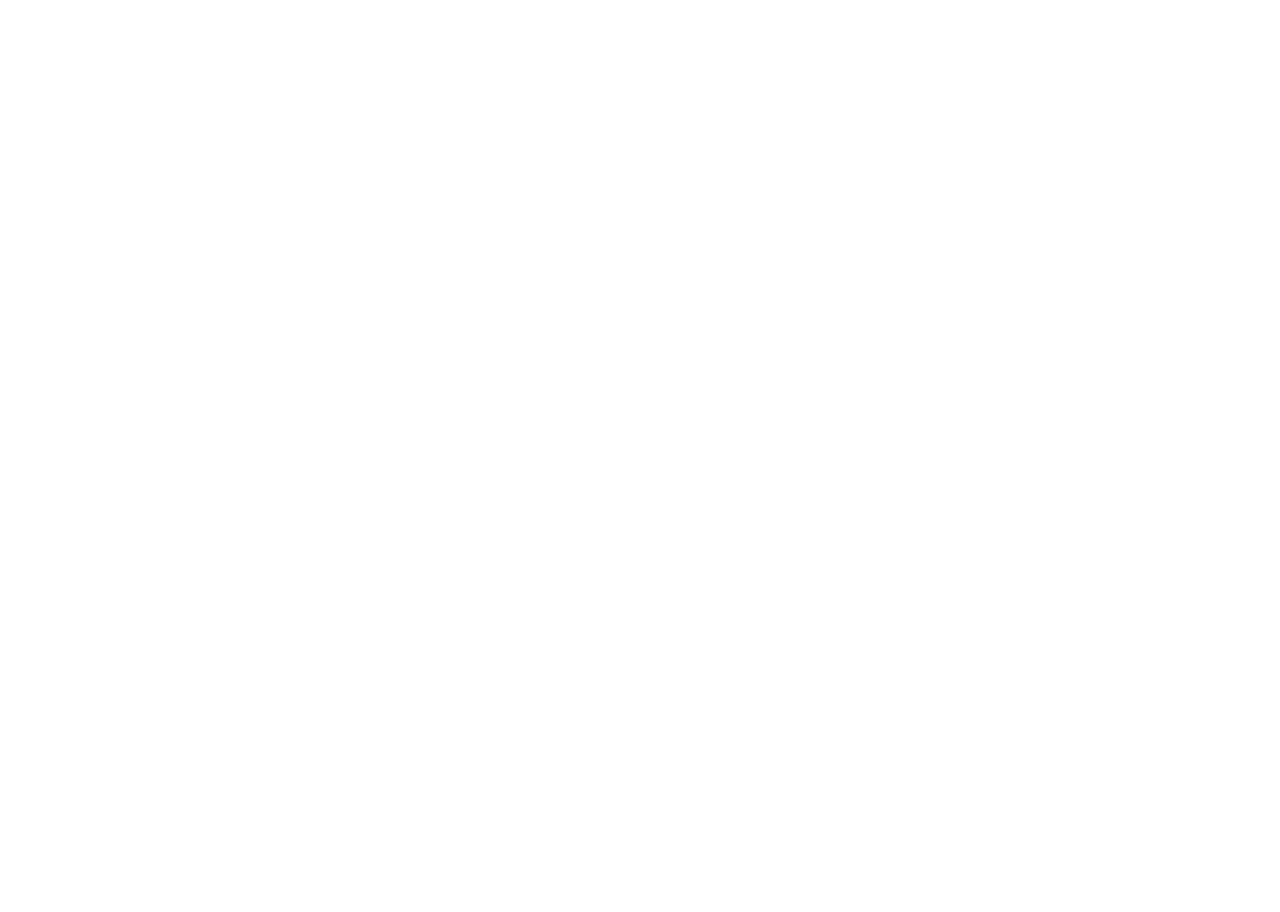
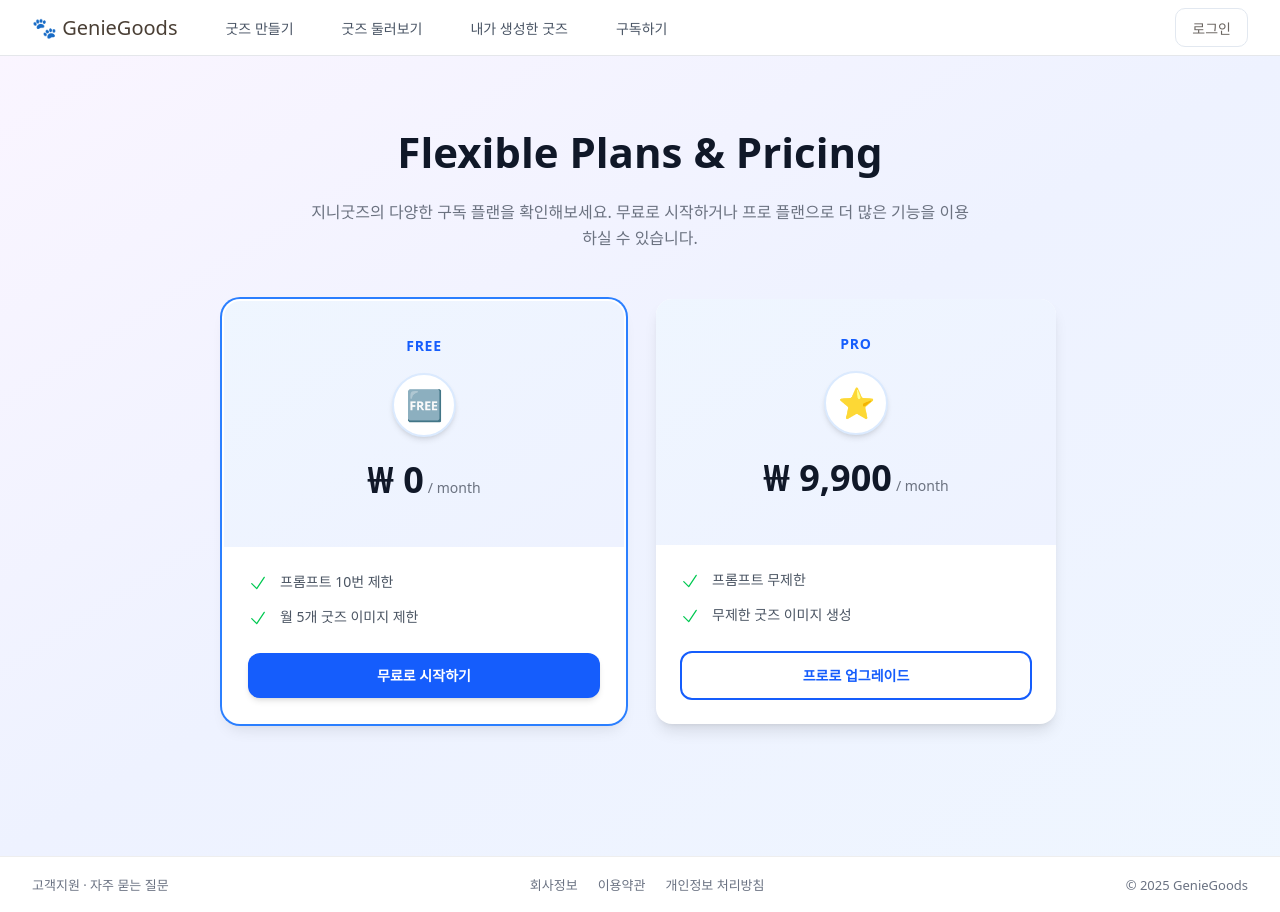
Before and after one commit to 2025-SMHRD-IS-GAI-1/geniegoods-front1, a React app: page /subscribe in a window 1280 px wide. Before the commit this address had no page. Before the commit the page ends 800 px from the top, so only its background shows below. Built offline with nearby package versions, Linux system fonts and the light colour scheme; no server answers; the HTML template or start-up script is replaced by a standard one.

Commit message:
hover 적용 및 구독하기 페이지 생성

```diff
--- a/src/Router.jsx
+++ b/src/Router.jsx
@@ -12,6 +12,7 @@
 import OrderDetailPage from "./pages/OrderDetailPage";
 import QuestionPage from "./pages/QuestionPage";
 import OAuthCallbackPage from "./pages/OAuthCallbackPage";
+import SubscribePage from "./pages/SubscribePage";
 
 export default function AppRouter() {
   return (
@@ -29,6 +30,7 @@
           <Route path="/orders" element={<OrderAllListPage />} />
           <Route path="/orders/:orderId" element={<OrderDetailPage />} />
           <Route path="/question" element={<QuestionPage />} />
+          <Route path="/subscribe" element={<SubscribePage />} />
         </Route>
       </Routes>
     </BrowserRouter>
--- a/src/components/common/Footer.jsx
+++ b/src/components/common/Footer.jsx
@@ -1,10 +1,16 @@
+import { useNavigate } from "react-router-dom";
+
 export default function Footer() {
+  const navigate = useNavigate();
   return (
     <footer className="w-full border-t border-[#eee] h-14 bg-white">
       <div className="max-w-[1440px] mx-auto px-8">
         <div className="flex items-center justify-between pt-[18px] pb-[14px]">
           {/* 왼쪽: 고객지원 */}
-          <div className="text-[#6a7282] text-[13px] hover:text-[#b89a7c] transition cursor-pointer">
+          <div
+            className="text-[#6a7282] text-[13px] hover:text-[#b89a7c] transition cursor-pointer"
+            onClick={() => navigate("/question")}
+          >
             고객지원 · 자주 묻는 질문
           </div>
 
--- a/src/components/common/Header.jsx
+++ b/src/components/common/Header.jsx
@@ -1,8 +1,9 @@
-import { useEffect, useRef } from "react";
+import { useState, useEffect, useRef } from "react";
 import { useNavigate } from "react-router-dom";
 import { useAuthStore } from "../../stores/authStore";
 import { logout, getCurrentUser } from "../../services/authService";
 import defaultProfileIcon from "../../assets/img/defaultProfileIcon.png";
+import XMarkIcon from "@heroicons/react/24/outline/XMarkIcon";
 
 export default function Header() {
   const navigate = useNavigate();
@@ -15,6 +16,8 @@
     setLoggingOut,
   } = useAuthStore();
   const hasProcessed = useRef(false);
+
+  const [isProfileMenuOpen, setIsProfileMenuOpen] = useState(false);
 
   // 사용자 정보 로드 (쿠키 기반 인증)
   useEffect(() => {
@@ -80,6 +83,15 @@
     }, 100);
   };
 
+  const handleProfileClick = () => {
+    setIsProfileMenuOpen(!isProfileMenuOpen);
+  };
+
+  const handleMyPage = () => {
+    navigate("/mypage");
+    setIsProfileMenuOpen(false);
+  };
+
   return (
     <header className="bg-white border-b border-[#e5e7eb] h-14 w-full relative z-50">
       <div className="h-full flex items-center justify-between px-4 md:px-8 max-w-[1440px] mx-auto">
@@ -97,7 +109,7 @@
           <div className="flex flex-row items-center gap-4">
             <button
               onClick={() => navigate("/create")}
-              className="h-[37px] px-4 rounded-[10px] hover:bg-gray-50 transition-colors"
+              className="h-[37px] px-4 rounded-[10px] hover:bg-gray-200 cursor-pointer transition-colors"
             >
               <span className="text-[14px] text-[#4a5565] whitespace-nowrap">
                 굿즈 만들기
@@ -106,7 +118,7 @@
 
             <button
               onClick={() => navigate("/browse")}
-              className="h-[37px] px-4 rounded-[10px] hover:bg-gray-50 transition-colors"
+              className="h-[37px] px-4 rounded-[10px] hover:bg-gray-200 cursor-pointer transition-colors"
             >
               <span className="text-[14px] text-[#4a5565] whitespace-nowrap">
                 굿즈 둘러보기
@@ -115,10 +127,19 @@
 
             <button
               onClick={() => navigate("/mygoods")}
-              className="h-[37px] px-4 rounded-[10px] hover:bg-gray-50 transition-colors"
+              className="h-[37px] px-4 rounded-[10px] hover:bg-gray-200 cursor-pointer transition-colors"
             >
               <span className="text-[14px] text-[#4a5565] whitespace-nowrap">
                 내가 생성한 굿즈
+              </span>
+            </button>
+
+            <button
+              onClick={() => navigate("/subscribe")}
+              className="h-[37px] px-4 rounded-[10px] hover:bg-gray-200 cursor-pointer transition-colors"
+            >
+              <span className="text-[14px] text-[#4a5565] whitespace-nowrap">
+                구독하기
               </span>
             </button>
           </div>
@@ -129,28 +150,66 @@
           <div className="hidden md:flex items-center gap-4">
             <div className="flex items-center gap-3">
               {/* 프로필 이미지 또는 이니셜 */}
-              {user?.profileUrl ? (
+              <div className="relative">
                 <img
-                  src={user.profileUrl}
-                  alt={user.nickname}
-                  className="rounded-full w-9 h-9 object-cover shadow-md"
-                  onClick={() => navigate("/mypage")}
+                  src={user.profileUrl ? user.profileUrl : defaultProfileIcon}
+                  alt={user.nickname || "default"}
+                  className="rounded-full w-9 h-9 object-cover shadow-md cursor-pointer"
+                  onClick={handleProfileClick}
                 />
-              ) : (
-                <img
-                  src={defaultProfileIcon}
-                  alt="default"
-                  className="w-9 h-9"
-                  onClick={() => navigate("/mypage")}
-                />
-              )}
+                {/* 프로필 메뉴 창 */}
+                {isProfileMenuOpen && (
+                  <div className="absolute top-12 left-1/2 -translate-x-1/2 w-56 bg-white border border-gray-200 rounded-xl shadow-lg z-50 overflow-hidden animate-in fade-in slide-in-from-top-2 duration-200">
+                    {/* 닫기 버튼 */}
+                    <button
+                      className="absolute top-3 right-3 w-6 h-6 flex items-center justify-center text-gray-400 hover:text-gray-600 hover:bg-gray-100 rounded-full transition-all duration-200 z-10 cursor-pointer"
+                      onClick={() => setIsProfileMenuOpen(false)}
+                    >
+                      <XMarkIcon className="w-4 h-4" />
+                    </button>
+
+                    {/* 프로필 헤더 섹션 */}
+                    <div className="bg-gradient-to-br from-blue-50 to-indigo-50 pt-6 pb-4 px-4">
+                      <div className="flex flex-col items-center gap-3">
+                        <div className="relative">
+                          <img
+                            src={
+                              user.profileUrl
+                                ? user.profileUrl
+                                : defaultProfileIcon
+                            }
+                            alt={user.nickname || "default"}
+                            className="rounded-full w-16 h-16 object-cover shadow-lg ring-2 ring-white"
+                          />
+                        </div>
+                        <div className="text-center">
+                          <p className="text-[16px] font-semibold text-gray-800">
+                            {user?.nickname}님 안녕하세요!
+                          </p>
+                        </div>
+                      </div>
+                    </div>
+
+                    {/* 메뉴 아이템 섹션 */}
+                    <div className="py-2 px-2">
+                      <button
+                        className="w-full flex items-center justify-center gap-3 px-4 py-3 rounded-lg text-[14px] text-gray-700 hover:bg-blue-50 hover:text-blue-600 transition-all duration-200 group cursor-pointer"
+                        onClick={handleMyPage}
+                      >
+                        <span className="font-medium">내 정보</span>
+                      </button>
+                    </div>
+                  </div>
+                )}
+              </div>
+
               {/* 닉네임 */}
               <span className="text-[16px] text-black">{user?.nickname}님</span>
             </div>
 
             <button
               onClick={handleLogout}
-              className="bg-white border border-[#e2e8f0] h-[38.6px] px-4 rounded-[10px] hover:bg-gray-50 transition-colors"
+              className="bg-white border border-[#e2e8f0] h-[38.6px] px-4 rounded-[10px] hover:bg-gray-50 transition-colors cursor-pointer"
             >
               <span className="text-[14px] text-[#6b6560]">로그아웃</span>
             </button>
@@ -158,7 +217,7 @@
         ) : (
           <button
             onClick={() => navigate("/login")}
-            className="hidden md:block bg-white border border-[#e2e8f0] h-[38.6px] px-4 rounded-[10px] hover:bg-gray-50 transition-colors"
+            className="hidden md:block bg-white border border-[#e2e8f0] h-[38.6px] px-4 rounded-[10px] hover:bg-gray-50 transition-colors cursor-pointer"
           >
             <span className="text-[14px] text-[#6b6560]">로그인</span>
           </button>
--- a/src/pages/LoginPage.jsx
+++ b/src/pages/LoginPage.jsx
@@ -26,7 +26,7 @@
           {/* 카카오 로그인 */}
           <button
             onClick={() => handleSocialLogin("kakao")}
-            className="bg-[#fee500] h-[52px] rounded-[10px] shadow-[0px_1px_3px_0px_rgba(0,0,0,0.1),0px_1px_2px_-1px_rgba(0,0,0,0.1)] flex items-center justify-center gap-2 hover:opacity-90 transition-opacity"
+            className="bg-[#fee500] h-[52px] rounded-[10px] shadow-[0px_1px_3px_0px_rgba(0,0,0,0.1),0px_1px_2px_-1px_rgba(0,0,0,0.1)] flex items-center justify-center gap-2 hover:opacity-90 transition-opacity cursor-pointer"
           >
             <img src={kakaoIcon} alt="카카오" className="w-5 h-5" />
             <span className="text-[16px] text-black font-normal">
@@ -37,7 +37,7 @@
           {/* 네이버 로그인 */}
           <button
             onClick={() => handleSocialLogin("naver")}
-            className="bg-[#03c75a] h-[52px] rounded-[10px] shadow-[0px_1px_3px_0px_rgba(0,0,0,0.1),0px_1px_2px_-1px_rgba(0,0,0,0.1)] flex items-center justify-center gap-2 hover:opacity-90 transition-opacity"
+            className="bg-[#03c75a] h-[52px] rounded-[10px] shadow-[0px_1px_3px_0px_rgba(0,0,0,0.1),0px_1px_2px_-1px_rgba(0,0,0,0.1)] flex items-center justify-center gap-2 hover:opacity-90 transition-opacity cursor-pointer"
           >
             <img src={naverIcon} alt="네이버" className="w-5 h-5" />
             <span className="text-[16px] text-white font-normal">
@@ -48,7 +48,7 @@
           {/* 구글 로그인 */}
           <button
             onClick={() => handleSocialLogin("google")}
-            className="bg-white border border-[#d1d5dc] h-[52px] rounded-[10px] shadow-[0px_1px_3px_0px_rgba(0,0,0,0.1),0px_1px_2px_-1px_rgba(0,0,0,0.1)] flex items-center justify-center gap-2 hover:bg-gray-50 transition-colors"
+            className="bg-white border border-[#d1d5dc] h-[52px] rounded-[10px] shadow-[0px_1px_3px_0px_rgba(0,0,0,0.1),0px_1px_2px_-1px_rgba(0,0,0,0.1)] flex items-center justify-center gap-2 hover:bg-gray-50 transition-colors cursor-pointer"
           >
             <img src={googleIcon} alt="구글" className="w-5 h-5" />
             <span className="text-[16px] text-[#364153] font-normal">
--- a/src/pages/OrderDetailPage.jsx
+++ b/src/pages/OrderDetailPage.jsx
@@ -172,7 +172,7 @@
           </h1>
           <button
             onClick={() => navigate("/orders")}
-            className="text-[14px] text-[#6a7282] hover:text-[#4a5565] transition-colors flex items-center gap-1"
+            className="text-[14px] text-[#6a7282] hover:text-[#4a5565] transition-colors flex items-center gap-1 cursor-pointer"
           >
             ← 주문 목록으로
           </button>
@@ -288,7 +288,7 @@
                     />
                     <button
                       onClick={handleAddressSearch}
-                      className="px-4 py-2 bg-[#b89a7c] text-white rounded-[8px] text-[14px] font-semibold hover:bg-[#a68a6c] transition-colors whitespace-nowrap"
+                      className="px-4 py-2 bg-[#b89a7c] text-white rounded-[8px] text-[14px] font-semibold hover:bg-[#a68a6c] transition-colors whitespace-nowrap cursor-pointer"
                     >
                       주소검색
                     </button>
@@ -320,7 +320,7 @@
                 </div>
                 <button
                   onClick={handleAddressChange}
-                  className="w-full px-4 py-2 bg-white border border-[#4a5565] text-[#6b6b6b] rounded-[8px] text-[14px] font-semibold hover:bg-gray-50 transition-colors"
+                  className="w-full px-4 py-2 bg-white border border-[#4a5565] text-[#6b6b6b] rounded-[8px] text-[14px] font-semibold hover:bg-gray-50 transition-colors cursor-pointer"
                 >
                   주소변경
                 </button>
--- a/src/pages/SelectGoodsPage.jsx
+++ b/src/pages/SelectGoodsPage.jsx
@@ -290,8 +290,7 @@
         <LoadingSpinner message="시안 삭제 중..." position="top-right" />
       )}
       {/* 토스트 */}
-      {toastOption.show &&
-      !createGoodsSampleMutation.isPending && (
+      {toastOption.show && !createGoodsSampleMutation.isPending && (
         <Toast
           type={toastOption.type}
           message={toastOption.message}
@@ -344,9 +343,6 @@
                       height: "460px",
                     }}
                   >
-
-
-
                     {/* 선택 표시 아이콘 */}
                     {isSelected && (
                       <div className="absolute top-4 left-4 bg-[#b89a7c] rounded-full w-9 h-9 flex items-center justify-center shadow-md">
--- /dev/null
+++ b/src/pages/SubscribePage.jsx
@@ -0,0 +1,111 @@
+import { useState } from "react";
+import { CheckIcon } from "@heroicons/react/24/outline";
+
+const subscriptionPlans = [
+  {
+    id: "free",
+    name: "FREE",
+    price: "₩ 0",
+    period: "/ month",
+    icon: "🆓",
+    features: ["프롬프트 10번 제한", "월 5개 굿즈 이미지 제한"],
+    buttonText: "무료로 시작하기",
+    isPopular: true,
+  },
+  {
+    id: "pro",
+    name: "PRO",
+    price: "₩ 9,900",
+    period: "/ month",
+    icon: "⭐",
+    features: ["프롬프트 무제한", "무제한 굿즈 이미지 생성"],
+    buttonText: "프로로 업그레이드",
+    isPopular: false,
+  },
+];
+
+export default function SubscribePage() {
+  const [selectedPlan, setSelectedPlan] = useState(null);
+
+  const handleSubscribe = (planId) => {
+    setSelectedPlan(planId);
+    alert("구독기능은 준비중입니다.");
+  };
+
+  return (
+    <div className="bg-gradient-to-br from-purple-50 via-indigo-50 to-blue-50 min-h-screen py-16">
+      <div className="max-w-[1200px] mx-auto px-8">
+        {/* 헤더 섹션 */}
+        <div className="text-center mb-12">
+          <h1 className="text-[42px] font-bold text-[#101828] mb-4">
+            Flexible Plans & Pricing
+          </h1>
+          <p className="text-[16px] text-[#6b7280] max-w-2xl mx-auto leading-relaxed">
+            지니굿즈의 다양한 구독 플랜을 확인해보세요. 무료로 시작하거나 프로
+            플랜으로 더 많은 기능을 이용하실 수 있습니다.
+          </p>
+        </div>
+
+        {/* 구독 플랜 카드 */}
+        <div className="flex flex-col md:flex-row items-center justify-center gap-8">
+          {subscriptionPlans.map((plan) => (
+            <div
+              key={plan.id}
+              className={`w-full md:w-[400px] bg-white rounded-2xl shadow-lg overflow-hidden transition-all duration-300 hover:shadow-xl ${
+                plan.isPopular ? "ring-2 ring-blue-500 ring-offset-2" : ""
+              }`}
+            >
+              {/* 플랜 헤더 */}
+              <div className="bg-gradient-to-br from-blue-50 to-indigo-50 px-6 py-8 text-center">
+                <div className="mb-4">
+                  <span className="text-[14px] font-semibold text-blue-600 uppercase tracking-wider">
+                    {plan.name}
+                  </span>
+                </div>
+                <div className="w-16 h-16 mx-auto mb-4 bg-white rounded-full flex items-center justify-center shadow-md border-2 border-blue-100">
+                  <span className="text-3xl">{plan.icon}</span>
+                </div>
+                <div className="mb-2">
+                  <span className="text-[36px] font-bold text-[#101828]">
+                    {plan.price}
+                  </span>
+                  <span className="text-[14px] text-[#6b7280] ml-1">
+                    {plan.period}
+                  </span>
+                </div>
+              </div>
+
+              {/* 기능 목록 */}
+              <div className="px-6 py-6">
+                <ul className="space-y-3 mb-6">
+                  {plan.features.map((feature, index) => (
+                    <li key={index} className="flex items-start gap-3">
+                      <div className="flex-shrink-0 mt-0.5">
+                        <CheckIcon className="w-5 h-5 text-green-500" />
+                      </div>
+                      <span className="text-[14px] text-[#4b5563] leading-relaxed">
+                        {feature}
+                      </span>
+                    </li>
+                  ))}
+                </ul>
+
+                {/* 구독 버튼 */}
+                <button
+                  onClick={() => handleSubscribe(plan.id)}
+                  className={`w-full py-3 px-6 rounded-xl font-semibold text-[14px] transition-all duration-200 cursor-pointer ${
+                    plan.isPopular
+                      ? "bg-blue-600 text-white hover:bg-blue-700 shadow-md hover:shadow-lg"
+                      : "bg-white text-blue-600 border-2 border-blue-600 hover:bg-blue-50"
+                  }`}
+                >
+                  {plan.buttonText}
+                </button>
+              </div>
+            </div>
+          ))}
+        </div>
+      </div>
+    </div>
+  );
+}
```
Also changed, not shown: src/pages/MainPage.jsx (+8 -7 lines), src/pages/MyPage.jsx (+7 -13 lines), src/pages/OrderAllListPage.jsx (+51 -23 lines), src/pages/QuestionPage.jsx (+7 -11 lines), src/services/orderService.js (+21 -0 lines). Lines whose indentation alone changed are shown as unchanged.
